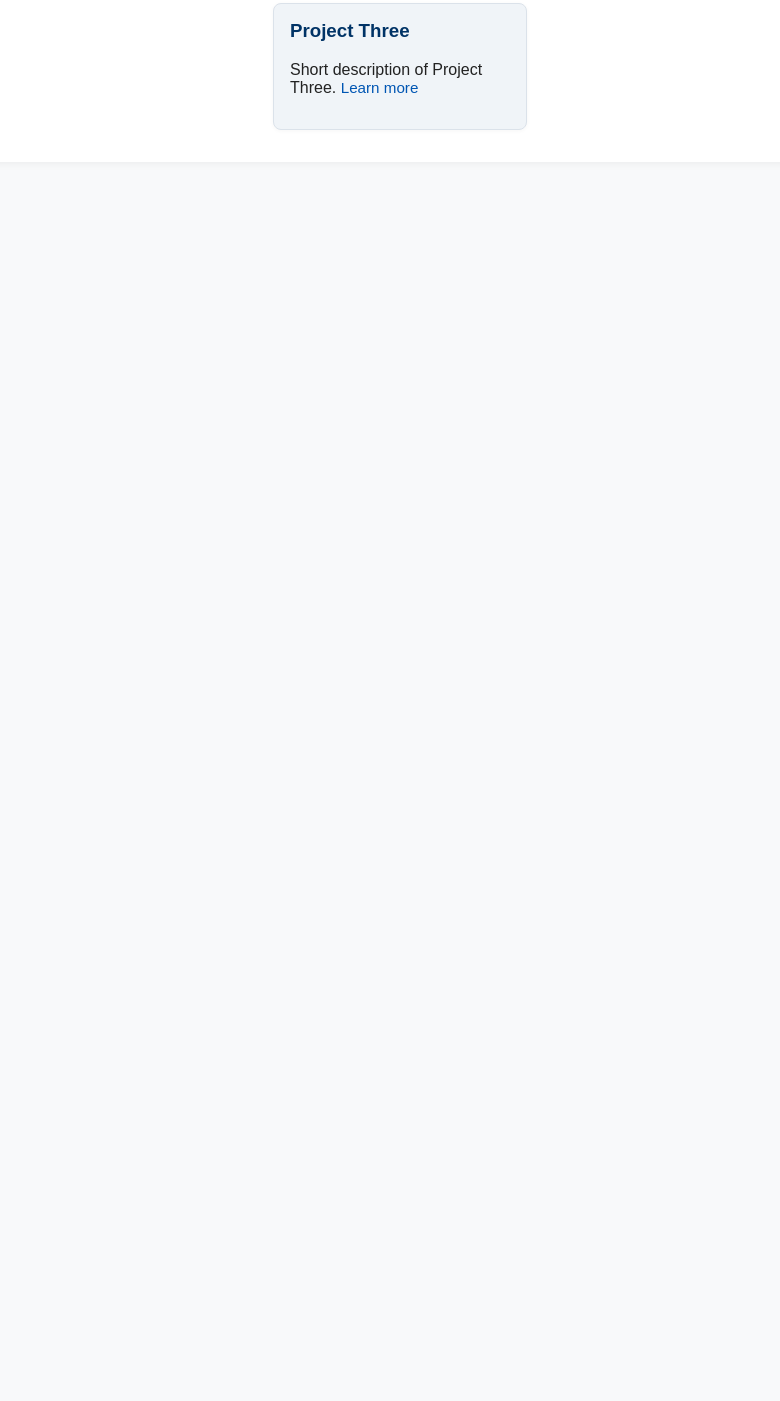
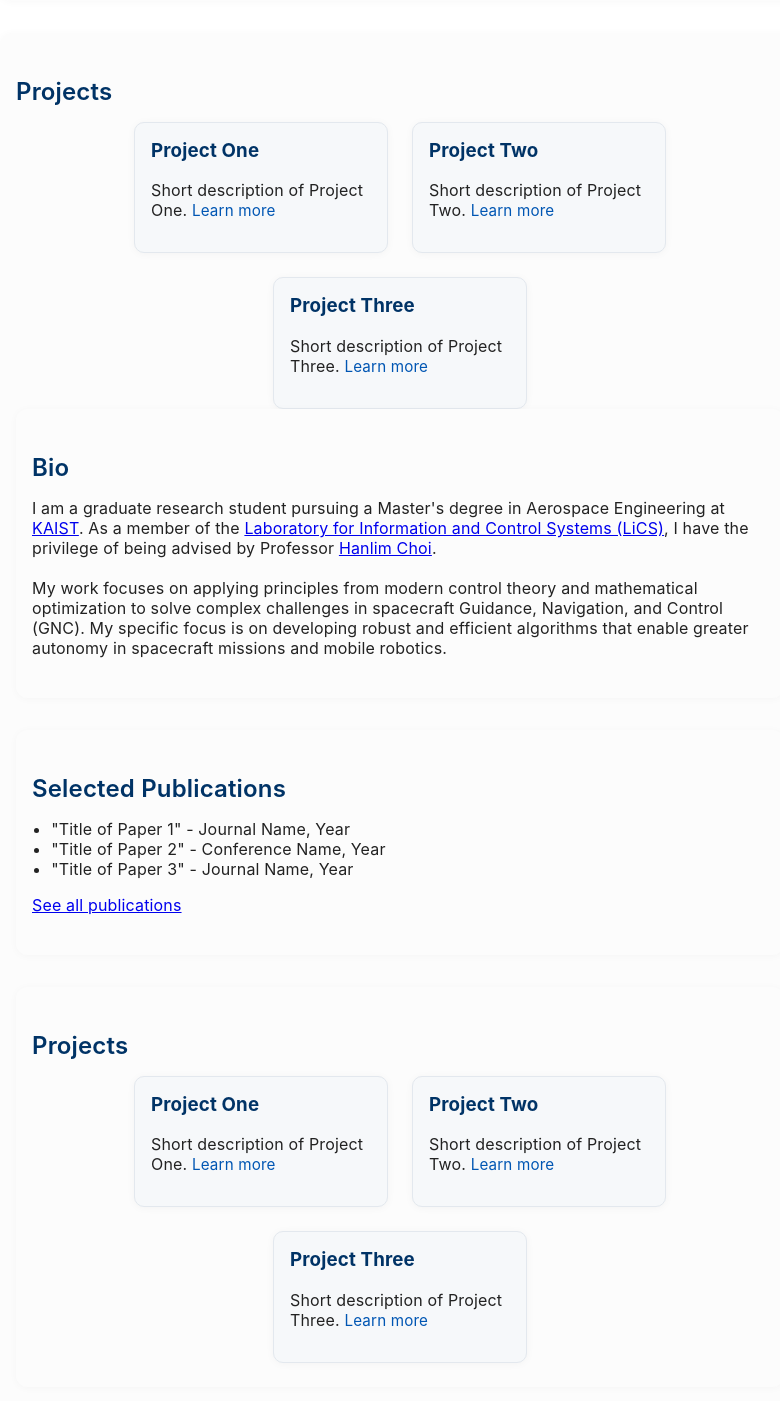
Before and after one commit to czchal/czchal.github.io, a plain HTML site: page index.html in a window 1280 px wide. Shown: the part 903-2304 px from the top of the page, without its empty margins (240-1020 px from the left). Before the commit the page ends 1097 px from the top, so only its background shows below. Drawn offline with Linux system fonts and the light colour scheme.

Commit message:
minimalistic

```diff
--- a/assets/style.css
+++ b/assets/style.css
@@ -6,13 +6,18 @@
     margin-top: 1em;
 }
 .project-card {
-    background: #f0f4f8;
-    border: 1px solid #dbe2ea;
-    border-radius: 8px;
+    background: #f6f8fa;
+    border: 1px solid #e3e8ee;
+    border-radius: 10px;
     padding: 1em;
     width: 220px;
-    box-shadow: 0 1px 4px rgba(0,0,0,0.04);
+    box-shadow: 0 1px 8px rgba(0,0,0,0.04);
     text-align: left;
+    transition: box-shadow 0.2s, transform 0.2s;
+}
+.project-card:hover {
+    box-shadow: 0 8px 32px rgba(0,0,0,0.10);
+    transform: translateY(-4px) scale(1.03);
 }
 .project-card h3 {
     margin-top: 0;
@@ -27,11 +32,13 @@
     text-decoration: underline;
 }
 body {
-    font-family: Arial, sans-serif;
+    font-family: 'Inter', Arial, sans-serif;
     margin: 0;
     padding: 0;
     background: #f8f9fa;
     color: #222;
+    min-height: 100vh;
+    letter-spacing: 0.01em;
 }
 header {
     background: #003366;
@@ -50,11 +57,34 @@
 }
 main {
     max-width: 800px;
-    margin: 2em auto;
+    margin: 2em auto 4em auto;
     background: #fff;
     padding: 2em;
-    border-radius: 8px;
-    box-shadow: 0 2px 8px rgba(0,0,0,0.05);
+    border-radius: 16px;
+    box-shadow: 0 4px 24px rgba(0,0,0,0.07);
+h2 {
+    color: #003366;
+    font-size: 1.5em;
+    font-weight: 600;
+    margin-bottom: 0.5em;
+}
+
+section {
+    margin-bottom: 2em;
+    padding: 1.5em 1em;
+    border-radius: 12px;
+    box-shadow: 0 1px 8px rgba(0,0,0,0.03);
+    background: #fcfcfc;
+    transition: box-shadow 0.2s;
+}
+section:hover {
+    box-shadow: 0 4px 24px rgba(0,0,0,0.08);
+}
+
+.publications {
+    margin-bottom: 1em;
+    padding-left: 1.2em;
+}
 }
 footer {
     text-align: center;
--- a/index.html
+++ b/index.html
@@ -5,6 +5,22 @@
     <meta name="viewport" content="width=device-width, initial-scale=1.0">
     <title>Chala Adane- Academic Website</title>
     <link rel="stylesheet" href="assets/style.css">
+    <style>
+        .fade-in {
+            opacity: 0;
+            transform: translateY(30px);
+            animation: fadeInUp 1s ease forwards;
+        }
+        .fade-in.delay-1 { animation-delay: 0.2s; }
+        .fade-in.delay-2 { animation-delay: 0.4s; }
+        .fade-in.delay-3 { animation-delay: 0.6s; }
+        @keyframes fadeInUp {
+            to {
+                opacity: 1;
+                transform: none;
+            }
+        }
+    </style>
 </head>
 <body>
     <header>
@@ -60,21 +76,33 @@
                     <p>Short description of Project Three. <a href="#">Learn more</a></p>
                 </div>
             </div>
+        <section class="fade-in delay-1">
+            <h2>Bio</h2>
+            <p>I am a graduate research student pursuing a Master's degree in Aerospace Engineering at <a href="https://www.kaist.ac.kr/kr/" target="_blank" rel="noopener">KAIST</a>. As a member of the <a href="https://lics.kaist.ac.kr/" target="_blank" rel="noopener">Laboratory for Information and Control Systems (LiCS)</a>, I have the privilege of being advised by Professor <a href="https://scholar.google.com/citations?user=v5hGAWMAAAAJ&hl=en" target="_blank" rel="noopener">Hanlim Choi</a>.<br><br>My work focuses on applying principles from modern control theory and mathematical optimization to solve complex challenges in spacecraft Guidance, Navigation, and Control (GNC). My specific focus is on developing robust and efficient algorithms that enable greater autonomy in spacecraft missions and mobile robotics.</p>
         </section>
-    </main>
-    <footer>
-        <p>&copy; 2025 Chala Adane Deresa</p>
-        <div class="social-links">
-            <a href="https://github.com/czchal" target="_blank" rel="noopener" title="GitHub">
-                <img src="assets/github.svg" alt="GitHub" style="height:24px;vertical-align:middle;"> GitHub
-            </a>
-            <a href="https://www.linkedin.com/in/chala-adane-23b5a917a/" target="_blank" rel="noopener" title="LinkedIn">
-                <img src="assets/linkedin.svg" alt="LinkedIn" style="height:24px;vertical-align:middle;"> LinkedIn
-            </a>
-            <a href=https://scholar.google.com/citations?user=oLDwalEAAAAJ&hl=en" target="_blank" rel="noopener" title="Google Scholar">
-                <img src="assets/scholar.svg" alt="Google Scholar" style="height:24px;vertical-align:middle;"> Google Scholar
-            </a>
-        </div>
-    </footer>
-</body>
-</html>
+        <section class="fade-in delay-2">
+            <h2>Selected Publications</h2>
+            <ul class="publications">
+                <li>"Title of Paper 1" - Journal Name, Year</li>
+                <li>"Title of Paper 2" - Conference Name, Year</li>
+                <li>"Title of Paper 3" - Journal Name, Year</li>
+            </ul>
+            <p><a href="publications.html">See all publications</a></p>
+        </section>
+        <section class="fade-in delay-3">
+            <h2>Projects</h2>
+            <div class="projects">
+                <div class="project-card">
+                    <h3>Project One</h3>
+                    <p>Short description of Project One. <a href="#">Learn more</a></p>
+                </div>
+                <div class="project-card">
+                    <h3>Project Two</h3>
+                    <p>Short description of Project Two. <a href="#">Learn more</a></p>
+                </div>
+                <div class="project-card">
+                    <h3>Project Three</h3>
+                    <p>Short description of Project Three. <a href="#">Learn more</a></p>
+                </div>
+            </div>
+        </section>
```
